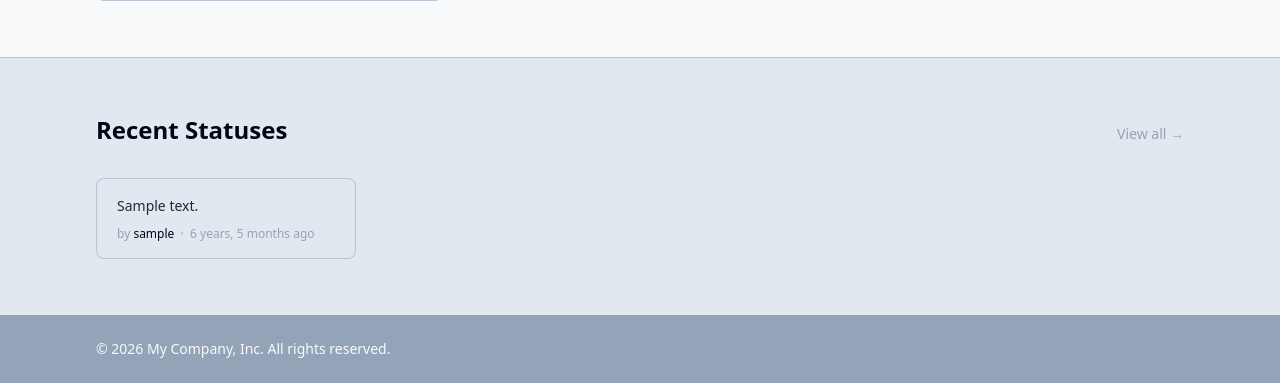
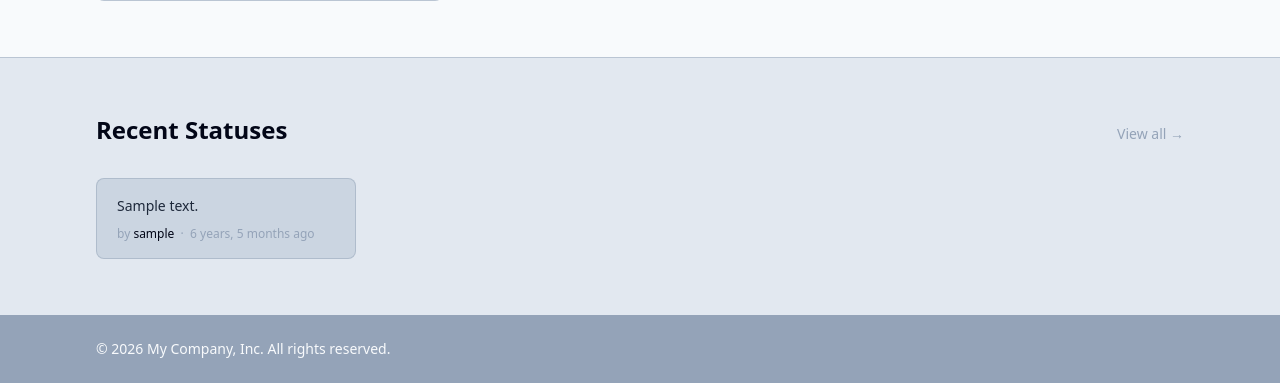
Before and after one commit to MatheusJGReis/customizable-blog, a Django app: template templates/home.html in a window 1280 px wide. Shown: the part 855-1238 px from the top of the page. Run offline with Django 5.2, Linux system fonts and the light colour scheme; the template is opened without the code that fills it: most values are stand-ins (such as "Sample title", 1, 10 or a date in 2020); grey boxes marked "Sample" are stand-in pictures; parts of the project's set-up code (start-up, migrations or seed data) failed here and were passed over.

Commit message:
fix: improved contrast for status cards
changed color for status cards in home for better contrast

```diff
--- a/static/css/output.css
+++ b/static/css/output.css
@@ -1375,6 +1375,16 @@ video {
   background-color: rgb(255 255 255 / var(--tw-bg-opacity, 1));
 }
 
+.bg-slate-100 {
+  --tw-bg-opacity: 1;
+  background-color: rgb(241 245 249 / var(--tw-bg-opacity, 1));
+}
+
+.bg-slate-300 {
+  --tw-bg-opacity: 1;
+  background-color: rgb(203 213 225 / var(--tw-bg-opacity, 1));
+}
+
 .object-cover {
   -o-object-fit: cover;
      object-fit: cover;
--- a/templates/home.html
+++ b/templates/home.html
@@ -103,7 +103,7 @@
 			{% if statuses %}
 				<div class="gap-4 grid grid-cols-1 sm:grid-cols-2 lg:grid-cols-4">
 					{% for status in statuses %}
-						<div class="bg-slate-200 dark:bg-gray-800 px-5 py-4 border border-slate-400/50 dark:border-gray-600/50 rounded-lg">
+						<div class="bg-slate-300 dark:bg-gray-800 px-5 py-4 border border-slate-400/50 dark:border-gray-600/50 rounded-lg">
 							<p class="text-slate-800 dark:text-gray-200 text-sm leading-relaxed">
 								{{ status.body|truncatechars:70 }}
 							</p>
```
